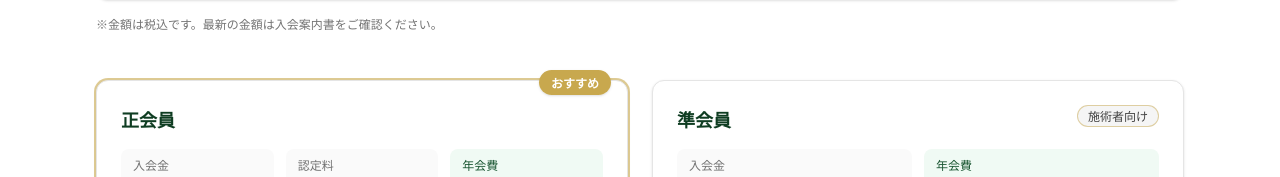
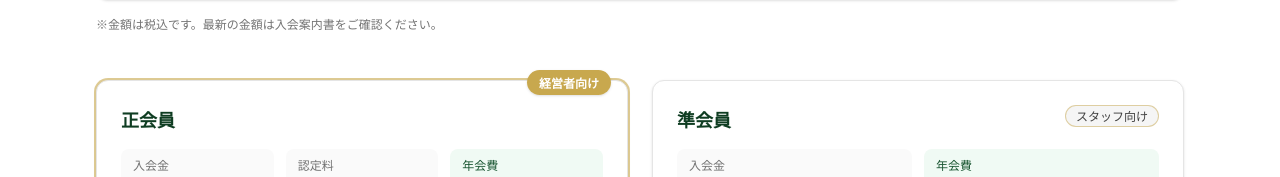
Before and after one commit to an2ndofu841/ncc, a Next.js app: page /membership-types in a window 1280 px wide. Shown: the part 568-745 px from the top of the page. Built offline with nearby package versions, Linux system fonts and the light colour scheme.

Commit message:
fix: 正会員を経営者向け、準会員をスタッフ向けに変更
Made-with: Cursor

```diff
--- a/src/app/(site)/membership-types/page.tsx
+++ b/src/app/(site)/membership-types/page.tsx
@@ -14,7 +14,7 @@ export const metadata: Metadata = {
 const TYPES = [
   {
     name: "正会員",
-    badge: "おすすめ",
+    badge: "経営者向け",
     admission: "100,000円",
     certification: "50,000円",
     annual: "30,000円",
@@ -31,7 +31,7 @@ const TYPES = [
   },
   {
     name: "準会員",
-    badge: "施術者向け",
+    badge: "スタッフ向け",
     admission: "50,000円",
     certification: null,
     annual: "20,000円",
```
